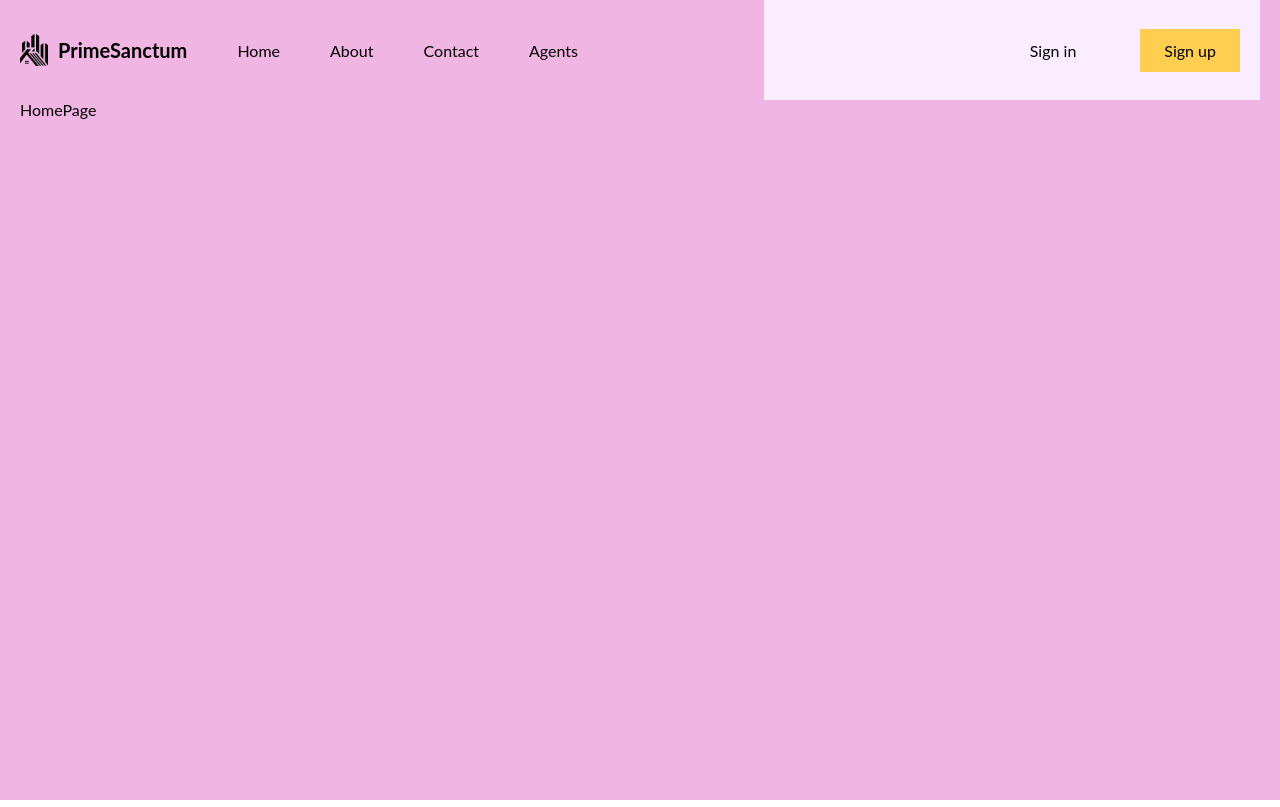
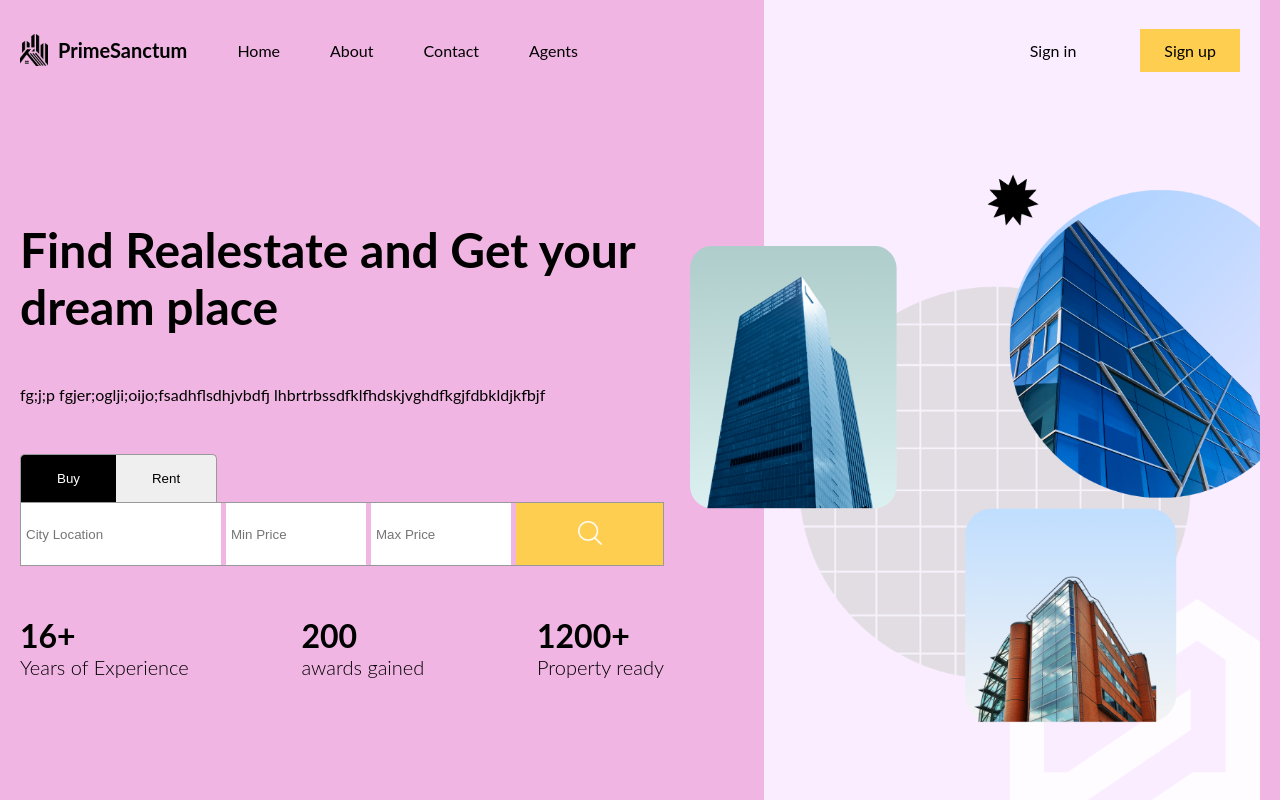
Before and after one commit to GnananSai/primeSanctum, a React (Vite) app in the folder client/prime-sanctum/: page / in a window 1280 px wide. Shown: the top 807 px of the page. Built offline with nearby package versions, Linux system fonts and the light colour scheme.

Commit message:
React 1:00:00

```diff
--- /dev/null
+++ b/client/prime-sanctum/src/components/searchBar/SearchBar.jsx
@@ -0,0 +1,41 @@
+import './searchBar.scss'
+import { useState } from 'react';
+
+function SearchBar(){
+
+    const[query,setQuery] = useState({
+        type:"Buy",
+        location : "",
+        minPrice: 0 ,
+        maxPrise:0 ,
+    });
+
+    const types=["Buy","Rent"];
+
+
+    const switchType = (val)=>{
+        setQuery((prev)=>({...prev,type:val}));
+    };
+
+    return(
+        <div className='searchBar'>
+            <div className="type">
+                {types.map((type)=>(
+                    <button key={type} onClick={()=> switchType(type)} className={query.type === type ?"active":""}>{type}</button>
+                ))}
+            </div>
+
+                <form action="">
+                    <input type="text" name='location' placeholder='City Location' />
+                    <input type="text" name='minPrice' min={0} max={10000} placeholder='Min Price' />
+                    <input type="text" name='maxPrice' min={0} max={1000000} placeholder='Max Price' />
+                    <button>
+                        <img src="/search.png" alt="" />
+                    </button>
+                </form>
+
+
+        </div>
+    )
+}
+export default SearchBar
--- /dev/null
+++ b/client/prime-sanctum/src/components/searchBar/searchBar.scss
@@ -0,0 +1,95 @@
+@import '../../responsive.scss';
+.searchBar{
+    .type{
+
+        @include sm{
+            margin: 5px;
+        }
+
+        button{
+            padding: 16px 36px;
+            border: 1px solid #999;
+            border-bottom: none;
+            cursor: pointer;
+
+            &.active{
+                background-color: black;
+                color: white;
+            }
+
+            &:first-child{
+                border-top-left-radius: 5px;
+                border-right: none;
+
+                @include sm{
+                    border-bottom: 1px solid #999;
+                }
+            }
+
+            &:last-child{
+                border-top-right-radius: 5px;
+                border-left: none;
+            }
+        }
+    }
+
+
+    form{
+        border:1px solid #999;
+        display: flex;
+        justify-content: space-between;
+        height: 64px;
+
+        gap: 5px;
+
+        @include sm{
+            flex-direction: column;
+            border: none;
+        }
+
+        input{
+            border: none;
+            padding: 0px 10px;
+            width: 200px;
+
+            @include lg{
+                padding: 0px 5px;
+
+                &:nth-child(2),&:nth-child(3){
+                    width: 140px;
+                }
+
+            }
+
+            @include md{
+                width: auto;
+                &:nth-child(2),&:nth-child(3){
+                    width: auto;
+                }
+
+            }
+
+            @include sm{
+                padding: 20px;;
+            }
+        }
+
+        button{
+            border: none;
+            cursor: pointer;
+            background-color: #fece51;
+            flex: 1;
+
+            @include sm{
+                padding: 20px;
+            }
+
+            img{
+                width: 24px;
+                height: 24px;
+            }
+        }
+
+
+    }
+}
--- a/client/prime-sanctum/src/layout.scss
+++ b/client/prime-sanctum/src/layout.scss
@@ -7,7 +7,8 @@
     margin-right: auto;
     padding-left: 20px;
     padding-right: 20px;
-
+    display: flex;
+   flex-direction: column;
 
 
     @include lg{
@@ -24,6 +25,9 @@
         background-color: rgb(155, 243, 178);
         max-width: 640px;
     }
+    .content{
+        flex: 1;
+    }
 
 
 
--- a/client/prime-sanctum/src/routes/homePage/homePage.jsx
+++ b/client/prime-sanctum/src/routes/homePage/homePage.jsx
@@ -1,8 +1,42 @@
+import SearchBar from '../../components/searchBar/SearchBar'
 import './homePage.scss'
 
 function HomePage(){
     return(
-        <div className='homePage'>HomePage</div>
+        <div className='homePage'>
+        <div className="textContainer">
+           <div className="wrapper">
+             <h1 className="title">
+                Find Realestate and Get your dream place
+
+             </h1>
+             <p>
+                fg;j;p fgjer;oglji;oijo;fsadhflsdhjvbdfj
+                lhbrtrbssdfklfhdskjvghdfkgjfdbkldjkfbjf
+             </p>
+             <SearchBar/>
+             <div className="boxes">
+                <div className="box">
+                    <h1>16+</h1>
+                    <h2>Years of Experience</h2>
+                </div>
+                <div className="box">
+                    <h1>200</h1>
+                    <h2>awards gained</h2>
+                </div>
+                <div className="box">
+                    <h1>1200+</h1>
+                    <h2>Property ready </h2>
+                </div>
+             </div>
+            </div>
+            </div>
+
+        <div className="imageContainer">
+            <img src="/bg.png" alt="" />
+        </div>
+        </div>
+
     )
 }
 
--- a/client/prime-sanctum/src/routes/homePage/homePage.scss
+++ b/client/prime-sanctum/src/routes/homePage/homePage.scss
@@ -0,0 +1,73 @@
+@import '../../responsive.scss';
+.homePage{
+    height: 100%;
+    display: flex;
+    .textContainer{
+        flex: 3;
+        .wrapper{
+            padding-right: 100px;
+            display: flex;
+            flex-direction: column;
+            justify-content: center;
+            gap: 50px;
+            height: 100%;
+
+            @include md{
+                padding: 0;
+            }
+
+            @include sm{
+                justify-content: flex-start;
+            }
+            .title{
+                font-size: 64px;
+
+                @include lg{
+                    font-size: 48px;
+                }
+
+            }
+            .boxes{
+                display: flex;
+                justify-content: space-between;
+
+                @include sm{
+                    display: none;
+                }
+                h1{
+                    font-size: 36px;
+
+                    @include lg{
+                        font-size: 32px;
+                    }
+                }
+                h2{
+                    font-size: 20px;
+                    font-weight: 300;
+                }
+            }
+        }
+    }
+    .imageContainer{
+        flex: 2;
+        position: relative;
+        display: flex;
+        align-items: center;
+        background-color: #faedff;
+
+        @include md{
+            display: none;
+        }
+
+        @include lg{
+            width: 105%;
+        }
+
+        img{
+            width:115% ;
+            position: absolute;
+            right: 0;
+        }
+    }
+
+}
```
Also changed, not shown: client/prime-sanctum/public/bg.png (added), client/prime-sanctum/public/search.png (added).
